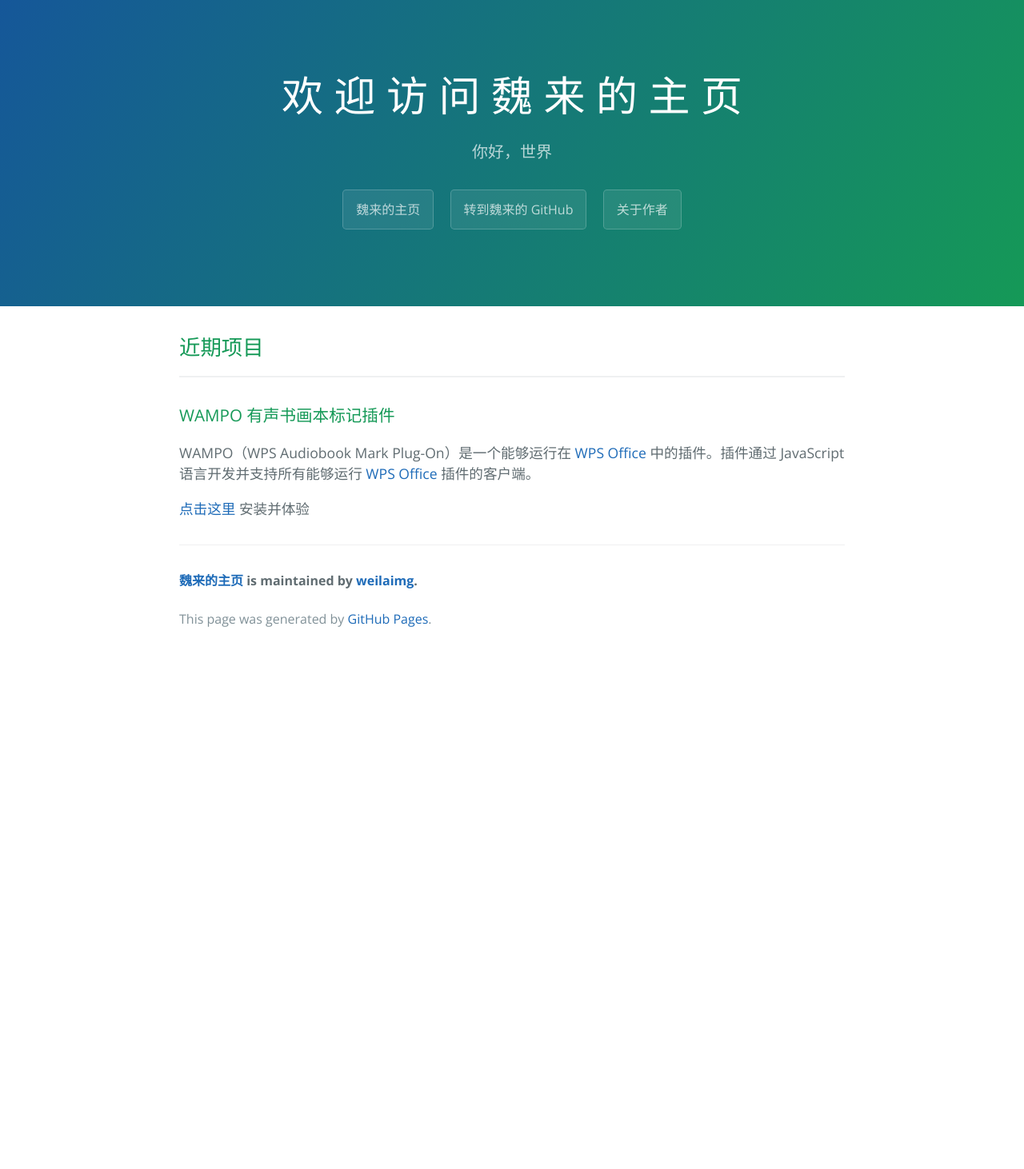
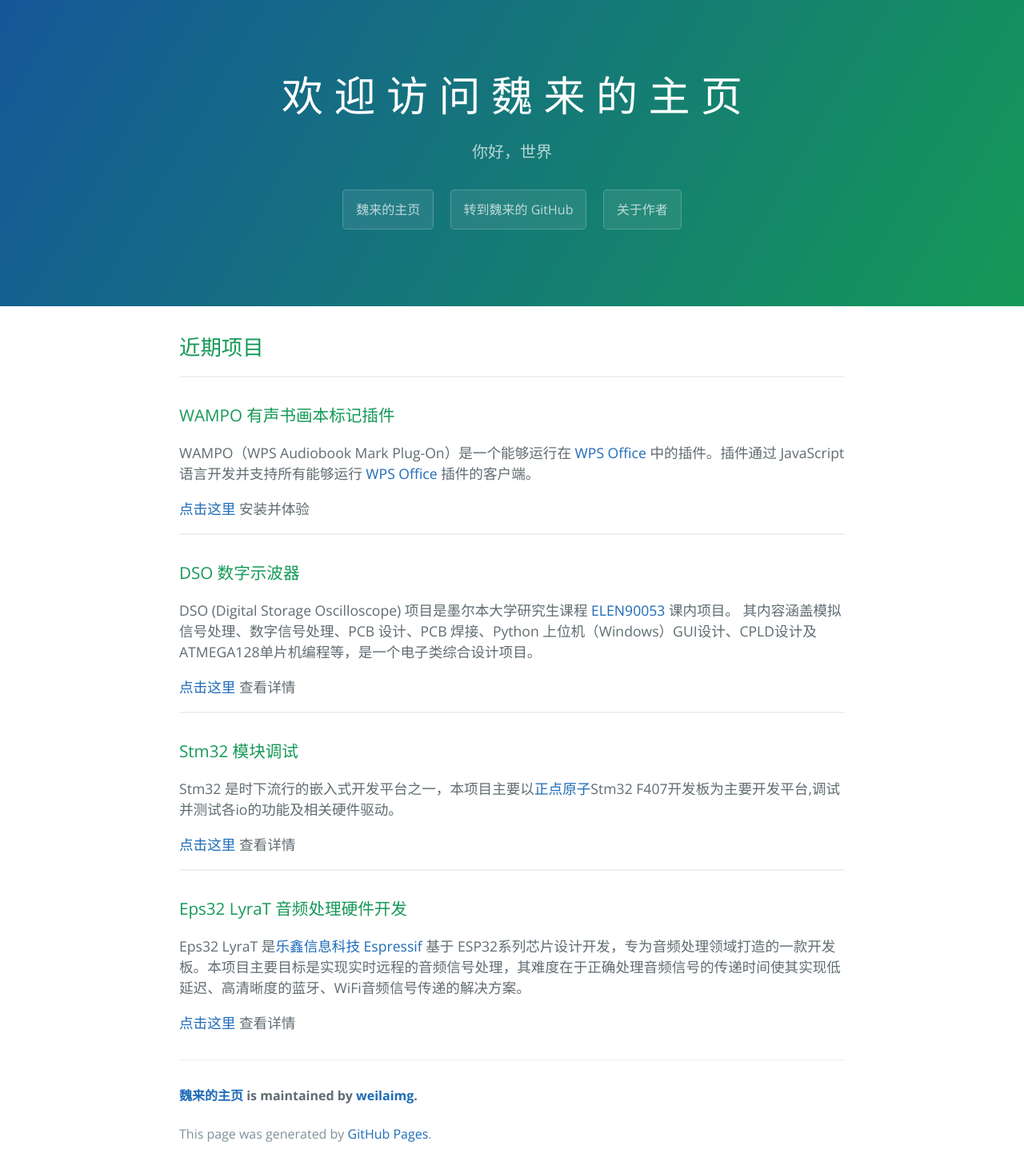
Before and after one commit to weilaimg/weilaimg.github.io, a Jekyll site: the page built from index.md, in a window 1280 px wide. Shown: the whole page at 80% size. Built offline with Jekyll 4.4.1, drawn with Linux system fonts in a browser that asks for light colours; before the commit the page ends 900 px from its top, so only the background shows below that.

Commit message:
add lists

```diff
--- a/index.md
+++ b/index.md
@@ -5,10 +5,36 @@ date:   2016-02-12 17:50:00
 categories: main
 ---
 ## 近期项目
+
 -----
+
 
 ### WAMPO 有声书画本标记插件
 
 WAMPO（WPS Audiobook Mark Plug-On）是一个能够运行在 [WPS Office](https://www.wps.cn/) 中的插件。插件通过 JavaScript 语言开发并支持所有能够运行 [WPS Office](https://www.wps.cn/) 插件的客户端。
 
 [点击这里](/WAMPO/) 安装并体验
+
+-----
+
+### DSO 数字示波器
+
+DSO (Digital Storage Oscilloscope) 项目是墨尔本大学研究生课程 [ELEN90053](https://handbook.unimelb.edu.au/2021/subjects/elen90053) 课内项目。 其内容涵盖模拟信号处理、数字信号处理、PCB 设计、PCB 焊接、Python 上位机（Windows）GUI设计、CPLD设计及ATMEGA128单片机编程等，是一个电子类综合设计项目。
+
+[点击这里]() 查看详情
+
+---
+
+### Stm32 模块调试
+
+Stm32 是时下流行的嵌入式开发平台之一，本项目主要以[正点原子](http://www.alientek.com/)Stm32 F407开发板为主要开发平台,调试并测试各io的功能及相关硬件驱动。
+
+[点击这里]() 查看详情
+
+---
+
+### Eps32 LyraT 音频处理硬件开发
+
+Eps32 LyraT 是[乐鑫信息科技 Espressif](https://www.espressif.com/) 基于 ESP32系列芯片设计开发，专为音频处理领域打造的一款开发板。本项目主要目标是实现实时远程的音频信号处理，其难度在于正确处理音频信号的传递时间使其实现低延迟、高清晰度的蓝牙、WiFi音频信号传递的解决方案。
+
+[点击这里]() 查看详情
```
